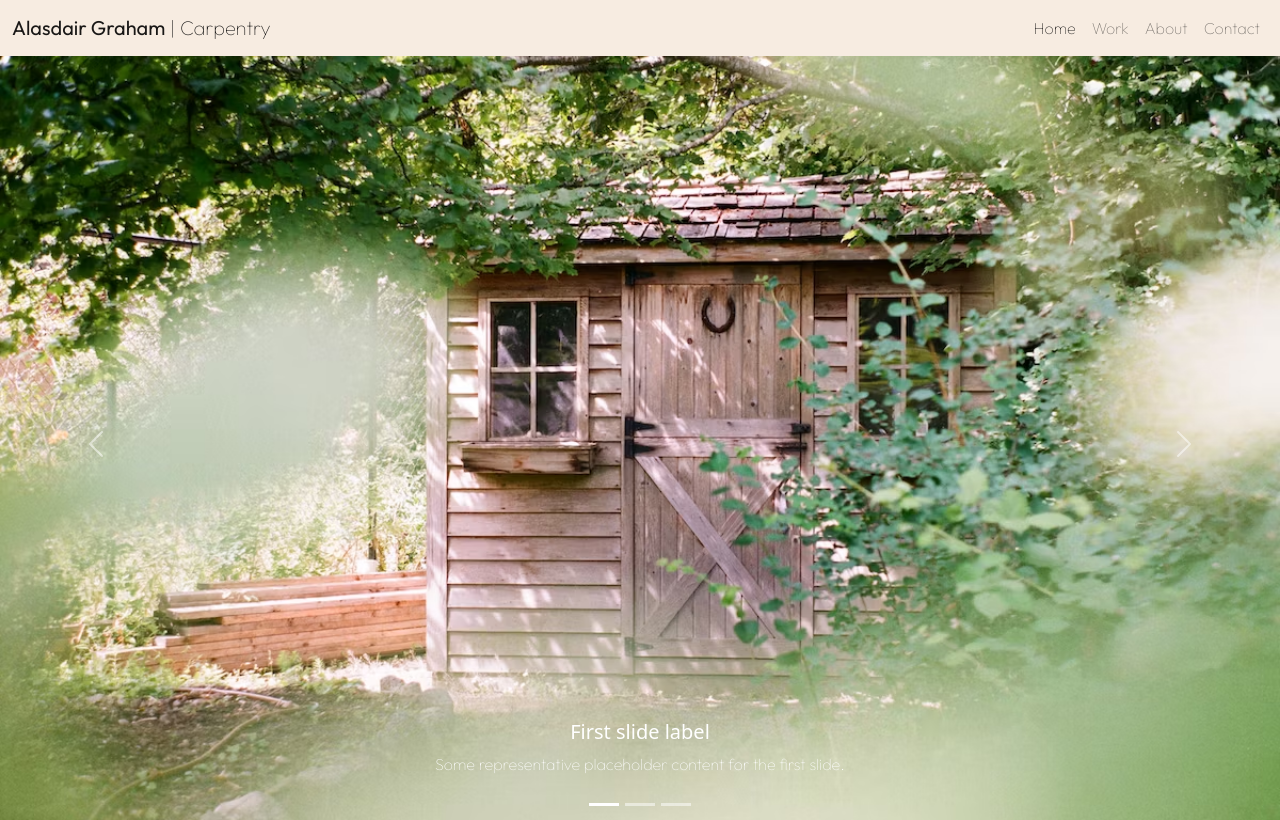
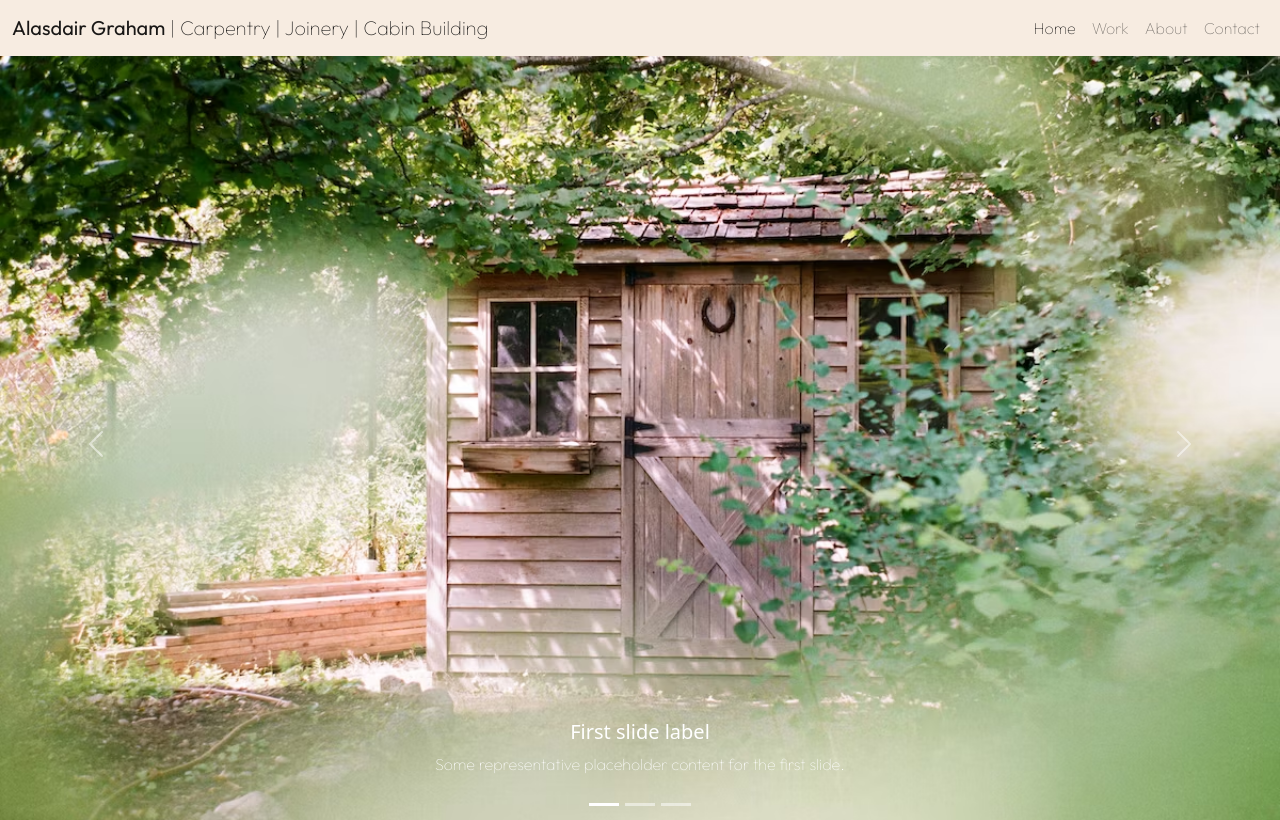
Before and after one commit to todd-neale/carpentrywebsite, a website built with Parcel: page index.html in a window 1280 px wide. Shown: the top 820 px of the page. Built offline with nearby package versions, Linux system fonts and the light colour scheme.

Commit message:
display none

```diff
--- a/css/main.css
+++ b/css/main.css
@@ -430,3 +430,12 @@ body {
 figure {
   margin: 0 !important;
 }
+
+.mobile-hide {
+  @media (max-width: 768px) {
+    display: none;
+  }
+  @media (max-width: 576px) {
+    display: none;
+  }
+}
--- a/index.html
+++ b/index.html
@@ -27,7 +27,7 @@
   <!--  navbar-->
   <nav class="navbar navbar-expand-lg sticky-top bg-transparent">
     <div class="container-fluid justify-content-between">
-      <a class="navbar-brand" href="#"><span class="heavy">Alasdair Graham</span> | Carpentry</a>
+      <a class="navbar-brand" href="#"><span class="heavy">Alasdair Graham</span> | Carpentry <span class="mobile-hide">| Joinery | Cabin Building</span></a>
       <button class="navbar-toggler" type="button" data-bs-toggle="collapse" data-bs-target="#navbarNav" aria-controls="navbarNav" aria-expanded="false" aria-label="Toggle navigation">
         <span class="navbar-toggler-icon"></span>
       </button>
```
